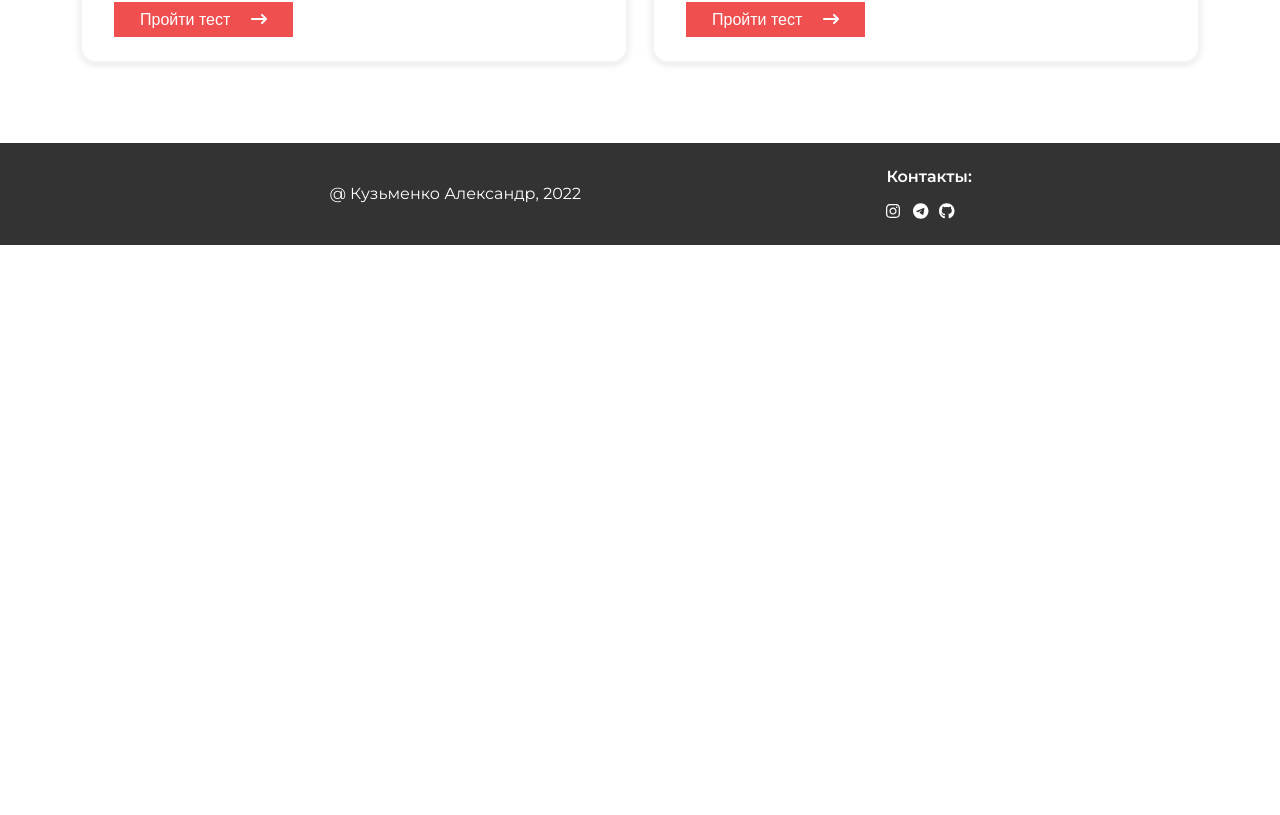
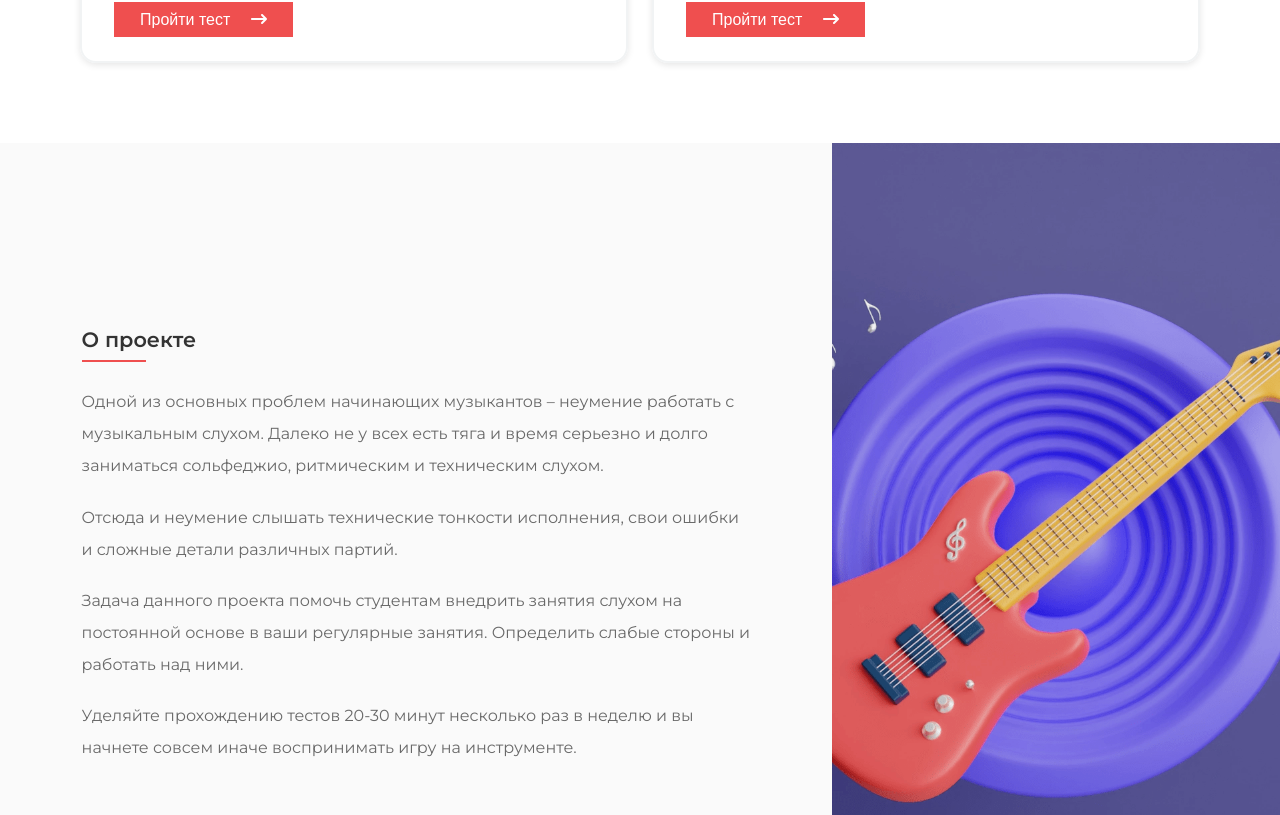
Before and after one commit to Purplejam/eartrainer, a React (Create React App) app: page / in a window 1280 px wide. Shown: the part 1765-2580 px from the top of the page. Before the commit the page ends 2010 px from the top, so only its background shows below. Built offline with nearby package versions, Linux system fonts and the light colour scheme.

Commit message:
main page update

```diff
--- /dev/null
+++ b/src/components/AboutProject.tsx
@@ -0,0 +1,94 @@
+import styled from 'styled-components';
+import bgimage from '../img/purple-guitar.png';
+import { FontAwesomeIcon } from '@fortawesome/react-fontawesome';
+import { faArrowDownLong } from '@fortawesome/free-solid-svg-icons';
+
+const AboutStyles = styled.div`
+	display: flex;
+	align-items: center;
+	text-align: left;
+	background-color: #FAFAFA;
+	.main-block {
+		width: 65%;
+		padding: 0rem 5rem 0rem 5.1rem;
+		h3 {
+			&:after {
+				margin-top: .5rem;
+				content: '';
+				display: block;
+				width: 4rem;
+				height: 2px;
+				background-color: #EF4F4F;
+			}
+		}
+			p {
+				margin-bottom: 1.2rem;
+			}
+	}
+	.image-block {
+		width: 35%;
+		img {
+			max-width: 100%;
+			height: 100vh;
+			object-fit: cover;
+		}
+	}
+
+
+
+	@media (max-width: 768px) {
+		.main-block {
+			padding: 0 2rem;
+		}
+	}
+
+	@media (max-width: 415px) {
+		.image-block {
+			display: none;
+		}
+
+		.main-block {
+			padding: 2rem 1rem 3rem 1rem;
+			width: 100%;
+			position: relative;
+			display: flex;
+			justify-content: center;
+			flex-direction: column;
+			h3 {
+				&:after {
+					width: 4rem;
+				}
+			}
+		}
+	}
+
+	@media (max-width: 330px) {
+		padding: 0 .5rem;
+	}
+
+`
+
+function AboutProject() {
+
+	return(
+	 	<AboutStyles id="about">
+	 	<div className="main-block">
+	 		<h3>О проекте</h3>
+	 		<p>Одной из основных проблем начинающих музыкантов – неумение работать с музыкальным слухом.
+	 		Далеко не у всех есть тяга и время серьезно и долго заниматься сольфеджио, ритмическим и техническим слухом.</p>
+	 		<p>Отсюда и неумение слышать технические тонкости исполнения, свои ошибки и сложные детали различных партий. </p>
+	 		<p>Задача данного проекта помочь студентам внедрить занятия слухом на постоянной основе в ваши регулярные занятия. Определить слабые стороны и работать над ними.</p>
+	 		<p>Уделяйте прохождению тестов 20-30 минут несколько раз в неделю и вы начнете совсем иначе воспринимать игру на инструменте.</p>
+	 	</div>
+
+	 	<div className="image-block">
+	 		<img src={bgimage} alt="eartrainer"/>
+	 	</div>
+
+
+	 	</AboutStyles>
+		)
+}
+
+
+export default AboutProject;
--- a/src/components/Footer.tsx
+++ b/src/components/Footer.tsx
@@ -4,7 +4,7 @@ import { faInstagram, faTelegram, faGithub } from '@fortawesome/free-brands-svg-
 import {  } from '@fortawesome/free-solid-svg-icons';
 
 const FooterStyle = styled.footer`
- padding: 1.5rem;
+ padding: 1rem;
 	display: flex;
 	align-items: center;
 	color: #fff;
@@ -21,7 +21,7 @@ const FooterStyle = styled.footer`
 	.social {
 		width: 30%;
 		h4 {
-			padding-bottom: .5rem;
+			padding-bottom: 0rem;
 		}
 		.social-icons {
 			padding-top: .5rem;
@@ -54,11 +54,18 @@ const FooterStyle = styled.footer`
  			justify-content: center;
  			padding-top: 0;
  			padding-bottom: 1rem;
+ 			grid-template-columns: 10% 10% 10%;
  		}
  	}
  }
  @media (max-width: 415px) {
  	padding: .5rem;
+
+ 	.social {
+ 		.social-icons {
+ 			padding-top: .5rem;
+ 		}
+ 	}
  }
 `
 
--- a/src/components/Home.tsx
+++ b/src/components/Home.tsx
@@ -9,6 +9,7 @@ import {Action} from 'redux';
 import {useSelector} from 'react-redux';
 import LoadingGif from './LoadingGif';
 import MainPage from './MainPage';
+import AboutProject from './AboutProject';
 
 const HomeStyle = styled.div`
 	&.container {
@@ -83,6 +84,7 @@ function Home() {
 	 				})}
 	 			</TestList>}
 	  </HomeStyle>
+	  <AboutProject/>
 	  </>
   );
 }
--- a/src/components/MainPage.tsx
+++ b/src/components/MainPage.tsx
@@ -7,13 +7,14 @@ const FirstScreen = styled.div`
 	display: flex;
 	align-items: center;
 	text-align: center;
+	background-color: #FAFAFA;
 	.main-block {
 		width: 65%;
 		p {
 			&:after {
 				content: '';
 				display: block;
-				width: 10%;
+				width: 4rem;
 				height: 2px;
 				background-color: #EF4F4F;
 				margin: 0 auto;
@@ -59,7 +60,7 @@ const FirstScreen = styled.div`
 			}
 			p {
 				&:after {
-					width: 25%;
+					width: 4rem;
 				}
 			}
 			button.main-button {
--- a/src/components/Nav.tsx
+++ b/src/components/Nav.tsx
@@ -59,7 +59,7 @@ const NavStyle = styled.nav`
 			font-size: .6rem;
 		}
 
-		.random-test {
+		.about-link {
 			display: none;
 		}
 	}
@@ -94,7 +94,10 @@ function Nav() {
 	     	?	<li><a href="/#tests">Тесты</a></li>
 	     	: <li><Link to="/#tests">Тесты</Link></li>}
      		<li><Link to="/">Главная</Link></li>
-	     		<li className="random-test"><Link to="/current-test">Случайный тест</Link></li>
+
+     	{pathname === '/'
+	     	?	<li className="about-link"><a href="/#about">О проекте</a></li>
+	     	: <li className="about-link"><Link to="/#about">О проекте</Link></li>}
      	</ul>
     	</div>
    </NavStyle>
```
Also changed, not shown: src/img/purple-guitar.png (added). Lines whose indentation alone changed are shown as unchanged.
